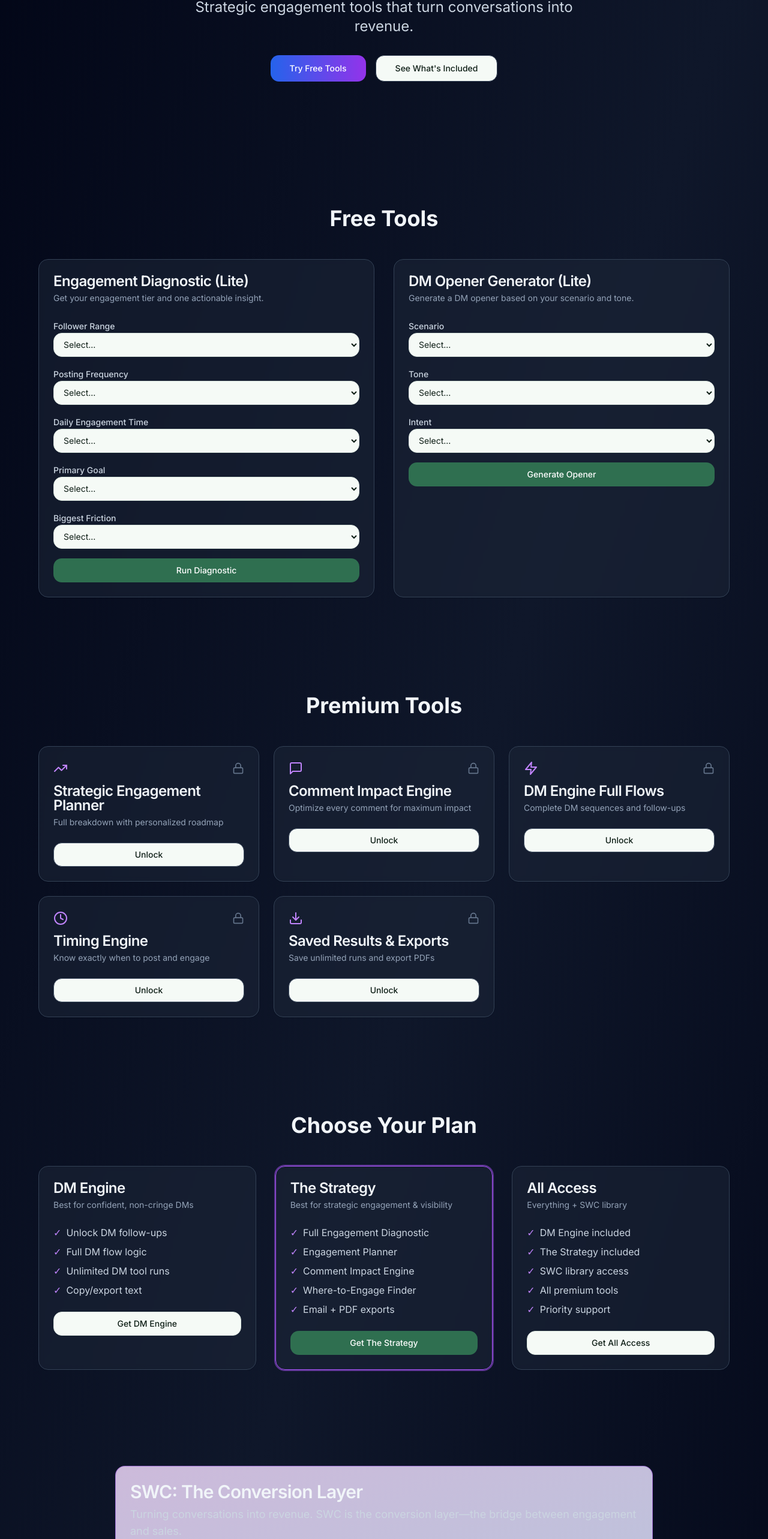
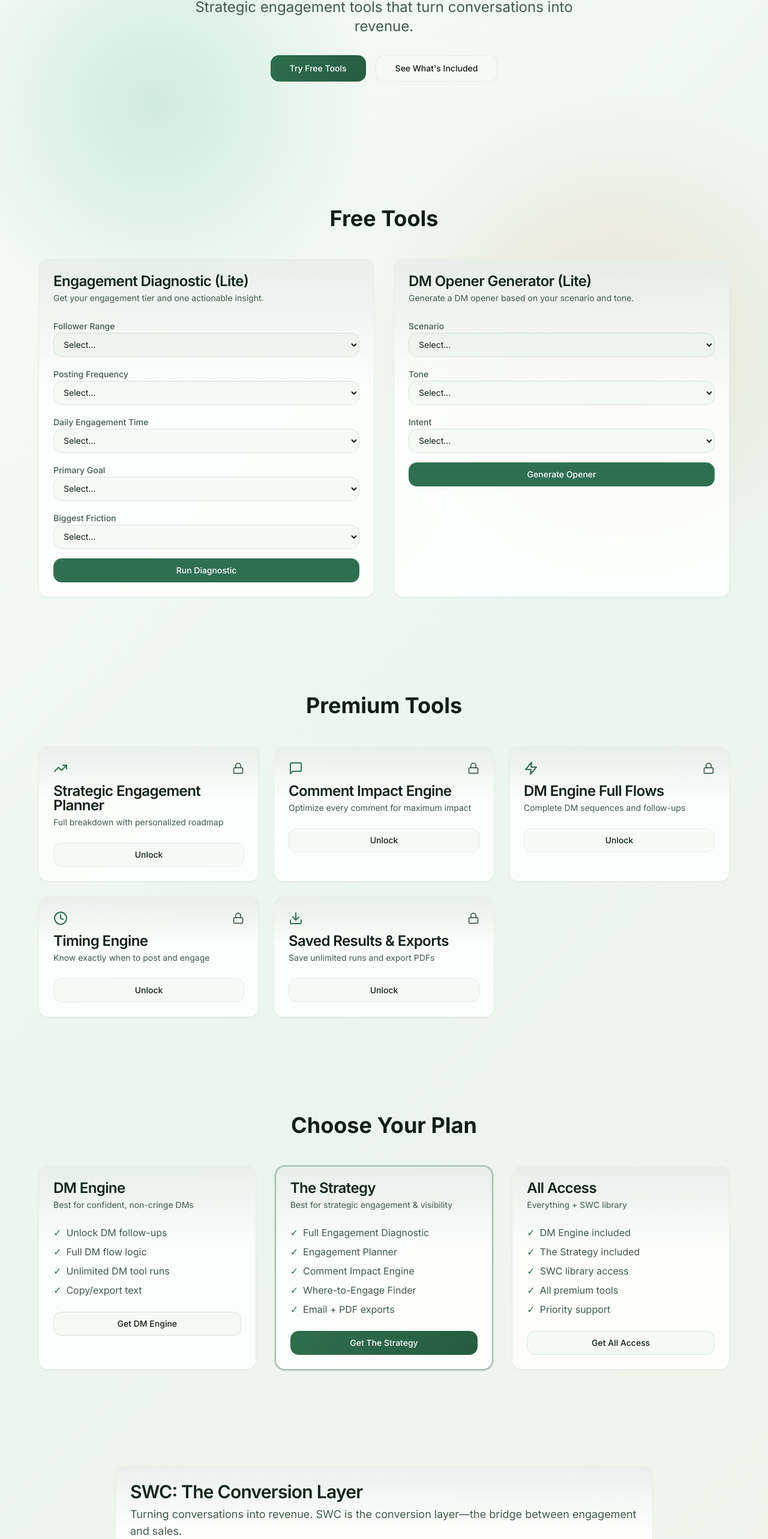
Before and after one commit to gmajors1326/strategies-tool-funnel, a Next.js app: page / in a window 1280 px wide. Shown: the part 228-2794 px from the top of the page at 60% size. Built offline with nearby package versions, Linux system fonts and the light colour scheme.

Commit message:
Apply cactus theme styles to funnel UI

```diff
--- a/app/page.tsx
+++ b/app/page.tsx
@@ -13,7 +13,9 @@ import Link from 'next/link'
 
 export default function HomePage() {
   return (
-    <div className="min-h-screen bg-gradient-to-br from-slate-950 via-slate-900 to-slate-950">
+    <div className="relative min-h-screen bg-hero-cactus text-foreground overflow-hidden">
+      <div className="pointer-events-none absolute inset-0 bg-cactus-glow" />
+      <div className="relative">
       {/* Hero Section */}
       <section className="container mx-auto px-4 py-20 md:py-32">
         <motion.div
@@ -22,17 +24,17 @@ export default function HomePage() {
           transition={{ duration: 0.6 }}
           className="max-w-4xl mx-auto text-center"
         >
-          <h1 className="text-5xl md:text-7xl font-bold mb-6 bg-gradient-to-r from-blue-400 via-purple-400 to-pink-400 bg-clip-text text-transparent">
+          <h1 className="text-5xl md:text-7xl font-bold mb-6 bg-gradient-to-r from-[#2F6F4E] via-[#3E7B58] to-[#255B3F] bg-clip-text text-transparent">
             The Strategy Tools
           </h1>
-          <p className="text-xl md:text-2xl text-slate-300 mb-8 max-w-2xl mx-auto">
+          <p className="text-xl md:text-2xl text-muted-foreground mb-8 max-w-2xl mx-auto">
             Strategic engagement tools that turn conversations into revenue.
           </p>
           <div className="flex flex-col sm:flex-row gap-4 justify-center">
-            <Button asChild size="lg" className="bg-gradient-to-r from-blue-600 to-purple-600 hover:from-blue-700 hover:to-purple-700">
+            <Button asChild size="lg" className="bg-cactus-primary text-white hover:opacity-90">
               <Link href="#tools">Try Free Tools</Link>
             </Button>
-            <Button asChild size="lg" variant="outline" className="border-slate-700 hover:bg-slate-800">
+            <Button asChild size="lg" variant="outline" className="border-border/60 hover:bg-accent/60">
               <Link href="#offers">See What&apos;s Included</Link>
             </Button>
           </div>
@@ -41,7 +43,7 @@ export default function HomePage() {
 
       {/* Free Tools Section */}
       <section id="tools" className="container mx-auto px-4 py-20">
-        <h2 className="text-4xl font-bold text-center mb-12 text-slate-100">Free Tools</h2>
+        <h2 className="text-4xl font-bold text-center mb-12 text-foreground">Free Tools</h2>
         <div className="grid md:grid-cols-2 gap-8 max-w-6xl mx-auto">
           <EngagementDiagnosticTool />
           <DMOpenerTool />
@@ -50,7 +52,7 @@ export default function HomePage() {
 
       {/* Paid Tools Preview */}
       <section className="container mx-auto px-4 py-20">
-        <h2 className="text-4xl font-bold text-center mb-12 text-slate-100">Premium Tools</h2>
+        <h2 className="text-4xl font-bold text-center mb-12 text-foreground">Premium Tools</h2>
         <div className="grid md:grid-cols-3 gap-6 max-w-6xl mx-auto">
           {[
             { title: 'Strategic Engagement Planner', icon: TrendingUp, desc: 'Full breakdown with personalized roadmap' },
@@ -59,17 +61,17 @@ export default function HomePage() {
             { title: 'Timing Engine', icon: Clock, desc: 'Know exactly when to post and engage' },
             { title: 'Saved Results & Exports', icon: Download, desc: 'Save unlimited runs and export PDFs' },
           ].map((tool, i) => (
-            <Card key={i} className="bg-slate-800/50 border-slate-700 backdrop-blur-sm">
+            <Card key={i} className="bg-card/80 border-border/60 backdrop-blur-sm shadow-sm">
               <CardHeader>
                 <div className="flex items-center justify-between mb-2">
-                  <tool.icon className="h-6 w-6 text-purple-400" />
-                  <Lock className="h-5 w-5 text-slate-500" />
+                  <tool.icon className="h-6 w-6 text-primary" />
+                  <Lock className="h-5 w-5 text-muted-foreground" />
                 </div>
-                <CardTitle className="text-slate-100">{tool.title}</CardTitle>
-                <CardDescription className="text-slate-400">{tool.desc}</CardDescription>
+                <CardTitle className="text-foreground">{tool.title}</CardTitle>
+                <CardDescription className="text-muted-foreground">{tool.desc}</CardDescription>
               </CardHeader>
               <CardContent>
-                <Button variant="outline" className="w-full border-slate-600 hover:bg-slate-700">
+                <Button variant="outline" className="w-full border-border/60 hover:bg-accent/80">
                   Unlock
                 </Button>
               </CardContent>
@@ -80,7 +82,7 @@ export default function HomePage() {
 
       {/* Offers Section */}
       <section id="offers" className="container mx-auto px-4 py-20">
-        <h2 className="text-4xl font-bold text-center mb-12 text-slate-100">Choose Your Plan</h2>
+        <h2 className="text-4xl font-bold text-center mb-12 text-foreground">Choose Your Plan</h2>
         <div className="grid md:grid-cols-3 gap-8 max-w-6xl mx-auto">
           <PlanCard
             title="DM Engine"
@@ -125,18 +127,18 @@ export default function HomePage() {
 
       {/* SWC Section */}
       <section className="container mx-auto px-4 py-20">
-        <Card className="bg-gradient-to-br from-purple-900/30 to-blue-900/30 border-purple-700/50 backdrop-blur-sm max-w-4xl mx-auto">
+        <Card className="bg-card/90 border-border/60 backdrop-blur-sm max-w-4xl mx-auto">
           <CardHeader>
-            <CardTitle className="text-3xl text-slate-100">SWC: The Conversion Layer</CardTitle>
-            <CardDescription className="text-slate-300 text-lg">
+            <CardTitle className="text-3xl text-foreground">SWC: The Conversion Layer</CardTitle>
+            <CardDescription className="text-muted-foreground text-lg">
               Turning conversations into revenue. SWC is the conversion layer—the bridge between engagement and sales.
             </CardDescription>
           </CardHeader>
           <CardContent>
-            <p className="text-slate-300 mb-4">
+            <p className="text-muted-foreground mb-4">
               SWC is Step 2, not a parallel course. It builds on The Strategy by showing you exactly how to convert the engagement you&apos;re building into actual revenue.
             </p>
-            <p className="text-slate-400 text-sm">
+            <p className="text-muted-foreground text-sm">
               Available with All Access only.
             </p>
           </CardContent>
@@ -145,42 +147,42 @@ export default function HomePage() {
 
       {/* FAQ Section */}
       <section className="container mx-auto px-4 py-20">
-        <h2 className="text-4xl font-bold text-center mb-12 text-slate-100">Frequently Asked Questions</h2>
+        <h2 className="text-4xl font-bold text-center mb-12 text-foreground">Frequently Asked Questions</h2>
         <div className="max-w-3xl mx-auto">
           <Accordion type="single" collapsible className="space-y-4">
-            <AccordionItem value="following" className="bg-slate-800/50 border-slate-700 rounded-lg px-6">
-              <AccordionTrigger className="text-slate-100">Do I need a big following?</AccordionTrigger>
-              <AccordionContent className="text-slate-300">
+            <AccordionItem value="following" className="bg-card/80 border-border/60 rounded-lg px-6">
+              <AccordionTrigger className="text-foreground">Do I need a big following?</AccordionTrigger>
+              <AccordionContent className="text-muted-foreground">
                 No. These tools work at any follower count. The Strategy is designed to help you build engagement regardless of your current size.
               </AccordionContent>
             </AccordionItem>
-            <AccordionItem value="automation" className="bg-slate-800/50 border-slate-700 rounded-lg px-6">
-              <AccordionTrigger className="text-slate-100">Is this automation? Will it risk my account?</AccordionTrigger>
-              <AccordionContent className="text-slate-300">
+            <AccordionItem value="automation" className="bg-card/80 border-border/60 rounded-lg px-6">
+              <AccordionTrigger className="text-foreground">Is this automation? Will it risk my account?</AccordionTrigger>
+              <AccordionContent className="text-muted-foreground">
                 No automation. These are strategic frameworks you implement manually. Everything is designed to work within Instagram&apos;s guidelines.
               </AccordionContent>
             </AccordionItem>
-            <AccordionItem value="time" className="bg-slate-800/50 border-slate-700 rounded-lg px-6">
-              <AccordionTrigger className="text-slate-100">How much time does this take per day?</AccordionTrigger>
-              <AccordionContent className="text-slate-300">
+            <AccordionItem value="time" className="bg-card/80 border-border/60 rounded-lg px-6">
+              <AccordionTrigger className="text-foreground">How much time does this take per day?</AccordionTrigger>
+              <AccordionContent className="text-muted-foreground">
                 The Strategy is designed for 15-30 minutes of focused engagement per day. The tools help you maximize impact in that time.
               </AccordionContent>
             </AccordionItem>
-            <AccordionItem value="dm-only" className="bg-slate-800/50 border-slate-700 rounded-lg px-6">
-              <AccordionTrigger className="text-slate-100">Can I buy DM Engine without The Strategy?</AccordionTrigger>
-              <AccordionContent className="text-slate-300">
+            <AccordionItem value="dm-only" className="bg-card/80 border-border/60 rounded-lg px-6">
+              <AccordionTrigger className="text-foreground">Can I buy DM Engine without The Strategy?</AccordionTrigger>
+              <AccordionContent className="text-muted-foreground">
                 Yes. DM Engine is a standalone product focused specifically on DM flows and follow-ups. The Strategy is for overall engagement strategy.
               </AccordionContent>
             </AccordionItem>
-            <AccordionItem value="swc-fit" className="bg-slate-800/50 border-slate-700 rounded-lg px-6">
-              <AccordionTrigger className="text-slate-100">Where does SWC fit?</AccordionTrigger>
-              <AccordionContent className="text-slate-300">
+            <AccordionItem value="swc-fit" className="bg-card/80 border-border/60 rounded-lg px-6">
+              <AccordionTrigger className="text-foreground">Where does SWC fit?</AccordionTrigger>
+              <AccordionContent className="text-muted-foreground">
                 SWC is the conversion layer. It&apos;s Step 2 after The Strategy—showing you how to turn the engagement you&apos;re building into revenue. It&apos;s included with All Access.
               </AccordionContent>
             </AccordionItem>
-            <AccordionItem value="services-vs-products" className="bg-slate-800/50 border-slate-700 rounded-lg px-6">
-              <AccordionTrigger className="text-slate-100">What if I&apos;m selling services vs digital products?</AccordionTrigger>
-              <AccordionContent className="text-slate-300">
+            <AccordionItem value="services-vs-products" className="bg-card/80 border-border/60 rounded-lg px-6">
+              <AccordionTrigger className="text-foreground">What if I&apos;m selling services vs digital products?</AccordionTrigger>
+              <AccordionContent className="text-muted-foreground">
                 The tools adapt to your offer type. DM Engine includes templates for both service-based and product-based businesses. SWC covers conversion strategies for both.
               </AccordionContent>
             </AccordionItem>
@@ -191,20 +193,21 @@ export default function HomePage() {
       {/* Final CTA */}
       <section className="container mx-auto px-4 py-20">
         <div className="max-w-2xl mx-auto text-center">
-          <h2 className="text-4xl font-bold mb-6 text-slate-100">Ready to Get Started?</h2>
-              <p className="text-xl text-slate-300 mb-8">
+          <h2 className="text-4xl font-bold mb-6 text-foreground">Ready to Get Started?</h2>
+          <p className="text-xl text-muted-foreground mb-8">
             Try the free tools or unlock the full system.
           </p>
           <div className="flex flex-col sm:flex-row gap-4 justify-center">
-            <Button asChild size="lg" className="bg-gradient-to-r from-blue-600 to-purple-600 hover:from-blue-700 hover:to-purple-700">
+            <Button asChild size="lg" className="bg-cactus-primary text-white hover:opacity-90">
               <Link href="#tools">Start Free → Get Your Results</Link>
             </Button>
-            <Button asChild size="lg" variant="outline" className="border-slate-700 hover:bg-slate-800">
+            <Button asChild size="lg" variant="outline" className="border-border/60 hover:bg-accent/60">
               <Link href="#offers">Unlock the Full System</Link>
             </Button>
           </div>
         </div>
       </section>
+      </div>
     </div>
   )
 }
@@ -244,14 +247,14 @@ function EngagementDiagnosticTool() {
   }
 
   return (
-    <Card className="bg-slate-800/50 border-slate-700 backdrop-blur-sm">
+    <Card className="bg-card/80 border-border/60 backdrop-blur-sm shadow-sm">
       <CardHeader>
-        <CardTitle className="text-slate-100">Engagement Diagnostic (Lite)</CardTitle>
-        <CardDescription className="text-slate-400">Get your engagement tier and one actionable insight.</CardDescription>
+        <CardTitle className="text-foreground">Engagement Diagnostic (Lite)</CardTitle>
+        <CardDescription className="text-muted-foreground">Get your engagement tier and one actionable insight.</CardDescription>
       </CardHeader>
       <CardContent className="space-y-4">
         <div>
-          <Label className="text-slate-300">Follower Range</Label>
+          <Label className="text-muted-foreground">Follower Range</Label>
           <Select value={inputs.followerRange} onChange={(e) => setInputs({ ...inputs, followerRange: e.target.value })}>
             <option value="">Select...</option>
             <option value="0-500">0-500</option>
@@ -261,7 +264,7 @@ function EngagementDiagnosticTool() {
           </Select>
         </div>
         <div>
-          <Label className="text-slate-300">Posting Frequency</Label>
+          <Label className="text-muted-foreground">Posting Frequency</Label>
           <Select value={inputs.postingFrequency} onChange={(e) => setInputs({ ...inputs, postingFrequency: e.target.value })}>
             <option value="">Select...</option>
             <option value="rarely">Rarely</option>
@@ -271,7 +274,7 @@ function EngagementDiagnosticTool() {
           </Select>
         </div>
         <div>
-          <Label className="text-slate-300">Daily Engagement Time</Label>
+          <Label className="text-muted-foreground">Daily Engagement Time</Label>
           <Select value={inputs.dailyEngagementTime} onChange={(e) => setInputs({ ...inputs, dailyEngagementTime: e.target.value })}>
             <option value="">Select...</option>
             <option value="0-5">0-5 minutes</option>
@@ -281,7 +284,7 @@ function EngagementDiagnosticTool() {
           </Select>
         </div>
         <div>
-          <Label className="text-slate-300">Primary Goal</Label>
+          <Label className="text-muted-foreground">Primary Goal</Label>
           <Select value={inputs.primaryGoal} onChange={(e) => setInputs({ ...inputs, primaryGoal: e.target.value })}>
             <option value="">Select...</option>
             <option value="growth">Growth</option>
@@ -291,7 +294,7 @@ function EngagementDiagnosticTool() {
           </Select>
         </div>
         <div>
-          <Label className="text-slate-300">Biggest Friction</Label>
+          <Label className="text-muted-foreground">Biggest Friction</Label>
           <Select value={inputs.biggestFriction} onChange={(e) => setInputs({ ...inputs, biggestFriction: e.target.value })}>
             <option value="">Select...</option>
             <option value="no reach">No reach</option>
@@ -305,22 +308,22 @@ function EngagementDiagnosticTool() {
           {loading ? 'Running...' : 'Run Diagnostic'}
         </Button>
         {results && (
-          <div className="mt-6 p-4 bg-slate-900/50 rounded-lg border border-slate-700">
+          <div className="mt-6 p-4 bg-background/70 rounded-lg border border-border/60">
             <div className="mb-4">
-              <span className="text-sm text-slate-400">Engagement Tier:</span>
-              <div className="text-2xl font-bold text-purple-400 mt-1">{results.engagementTier}</div>
+              <span className="text-sm text-muted-foreground">Engagement Tier:</span>
+              <div className="text-2xl font-bold text-primary mt-1">{results.engagementTier}</div>
             </div>
             <div className="mb-4">
-              <span className="text-sm text-slate-400">Insight:</span>
-              <p className="text-slate-200 mt-1">{results.insight}</p>
+              <span className="text-sm text-muted-foreground">Insight:</span>
+              <p className="text-foreground mt-1">{results.insight}</p>
             </div>
             <div className="mb-4">
-              <span className="text-sm text-slate-400">Action:</span>
-              <p className="text-slate-200 mt-1">{results.action}</p>
+              <span className="text-sm text-muted-foreground">Action:</span>
+              <p className="text-foreground mt-1">{results.action}</p>
             </div>
-            <div className="pt-4 border-t border-slate-700">
-              <p className="text-sm text-slate-400">{results.teaser}</p>
-              <Button asChild variant="outline" className="mt-3 w-full border-slate-600">
+            <div className="pt-4 border-t border-border/60">
+              <p className="text-sm text-muted-foreground">{results.teaser}</p>
+              <Button asChild variant="outline" className="mt-3 w-full border-border/60">
                 <Link href="/verify">Email me my full breakdown</Link>
               </Button>
             </div>
@@ -364,14 +367,14 @@ function DMOpenerTool() {
   }
 
   return (
-    <Card className="bg-slate-800/50 border-slate-700 backdrop-blur-sm">
+    <Card className="bg-card/80 border-border/60 backdrop-blur-sm shadow-sm">
       <CardHeader>
-        <CardTitle className="text-slate-100">DM Opener Generator (Lite)</CardTitle>
-        <CardDescription className="text-slate-400">Generate a DM opener based on your scenario and tone.</CardDescription>
+        <CardTitle className="text-foreground">DM Opener Generator (Lite)</CardTitle>
+        <CardDescription className="text-muted-foreground">Generate a DM opener based on your scenario and tone.</CardDescription>
       </CardHeader>
       <CardContent className="space-y-4">
         <div>
-          <Label className="text-slate-300">Scenario</Label>
+          <Label className="text-muted-foreground">Scenario</Label>
           <Select value={inputs.scenario} onChange={(e) => setInputs({ ...inputs, scenario: e.target.value })}>
             <option value="">Select...</option>
             <option value="commenter">Commenter</option>
@@ -382,7 +385,7 @@ function DMOpenerTool() {
           </Select>
         </div>
         <div>
-          <Label className="text-slate-300">Tone</Label>
+          <Label className="text-muted-foreground">Tone</Label>
           <Select value={inputs.tone} onChange={(e) => setInputs({ ...inputs, tone: e.target.value })}>
             <option value="">Select...</option>
             <option value="friendly">Friendly</option>
@@ -392,7 +395,7 @@ function DMOpenerTool() {
           </Select>
         </div>
         <div>
-          <Label className="text-slate-300">Intent</Label>
+          <Label className="text-muted-foreground">Intent</Label>
           <Select value={inputs.intent} onChange={(e) => setInputs({ ...inputs, intent: e.target.value })}>
             <option value="">Select...</option>
             <option value="start convo">Start Conversation</option>
@@ -405,14 +408,14 @@ function DMOpenerTool() {
           {loading ? 'Generating...' : 'Generate Opener'}
         </Button>
         {results && (
-          <div className="mt-6 p-4 bg-slate-900/50 rounded-lg border border-slate-700">
+          <div className="mt-6 p-4 bg-background/70 rounded-lg border border-border/60">
             <div className="mb-4">
-              <span className="text-sm text-slate-400">DM Opener:</span>
-              <p className="text-slate-200 mt-2 p-3 bg-slate-800 rounded border border-slate-700">{results.opener}</p>
+              <span className="text-sm text-muted-foreground">DM Opener:</span>
+              <p className="text-foreground mt-2 p-3 bg-card rounded border border-border/60">{results.opener}</p>
             </div>
-            <div className="pt-4 border-t border-slate-700">
-              <p className="text-sm text-slate-400 mb-3">{results.followUpHint}</p>
-              <Button asChild variant="outline" className="w-full border-slate-600">
+            <div className="pt-4 border-t border-border/60">
+              <p className="text-sm text-muted-foreground mb-3">{results.followUpHint}</p>
+              <Button asChild variant="outline" className="w-full border-border/60">
                 <Link href="/verify">Unlock full DM logic</Link>
               </Button>
             </div>
@@ -441,21 +444,25 @@ function PlanCard({ title, description, features, planId, highlight }: any) {
   }
 
   return (
-    <Card className={`bg-slate-800/50 border-slate-700 backdrop-blur-sm ${highlight ? 'border-purple-500 ring-2 ring-purple-500/50' : ''}`}>
+    <Card className={`bg-card/80 border-border/60 backdrop-blur-sm shadow-sm ${highlight ? 'border-primary/60 ring-2 ring-primary/20' : ''}`}>
       <CardHeader>
-        <CardTitle className="text-slate-100">{title}</CardTitle>
-        <CardDescription className="text-slate-400">{description}</CardDescription>
+        <CardTitle className="text-foreground">{title}</CardTitle>
+        <CardDescription className="text-muted-foreground">{description}</CardDescription>
       </CardHeader>
       <CardContent>
         <ul className="space-y-2 mb-6">
           {features.map((feature: string, i: number) => (
-            <li key={i} className="flex items-start text-slate-300">
-              <span className="mr-2 text-purple-400">✓</span>
+            <li key={i} className="flex items-start text-muted-foreground">
+              <span className="mr-2 text-primary">✓</span>
               {feature}
             </li>
           ))}
         </ul>
-        <Button onClick={handleCheckout} className="w-full" variant={highlight ? 'default' : 'outline'}>
+        <Button
+          onClick={handleCheckout}
+          className={highlight ? 'w-full bg-cactus-primary text-white hover:opacity-90' : 'w-full'}
+          variant={highlight ? 'default' : 'outline'}
+        >
           Get {title}
         </Button>
       </CardContent>
--- a/components/ui/card.tsx
+++ b/components/ui/card.tsx
@@ -9,7 +9,7 @@ const Card = React.forwardRef<
   <div
     ref={ref}
     className={cn(
-      "rounded-lg border bg-card text-card-foreground shadow-sm",
+      "relative overflow-hidden rounded-lg border bg-card text-card-foreground shadow-sm before:pointer-events-none before:absolute before:inset-0 before:bg-card-sheen before:content-['']",
       className
     )}
     {...props}
```
